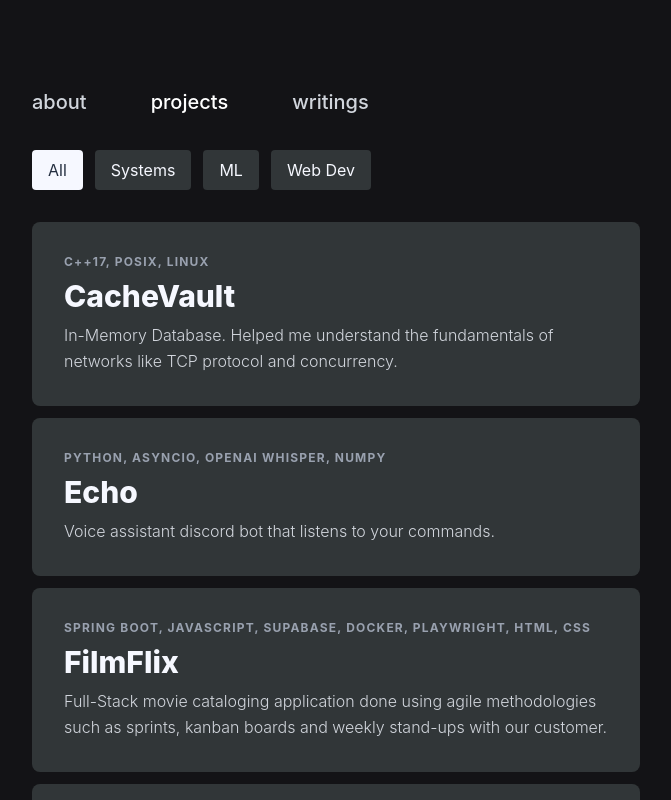
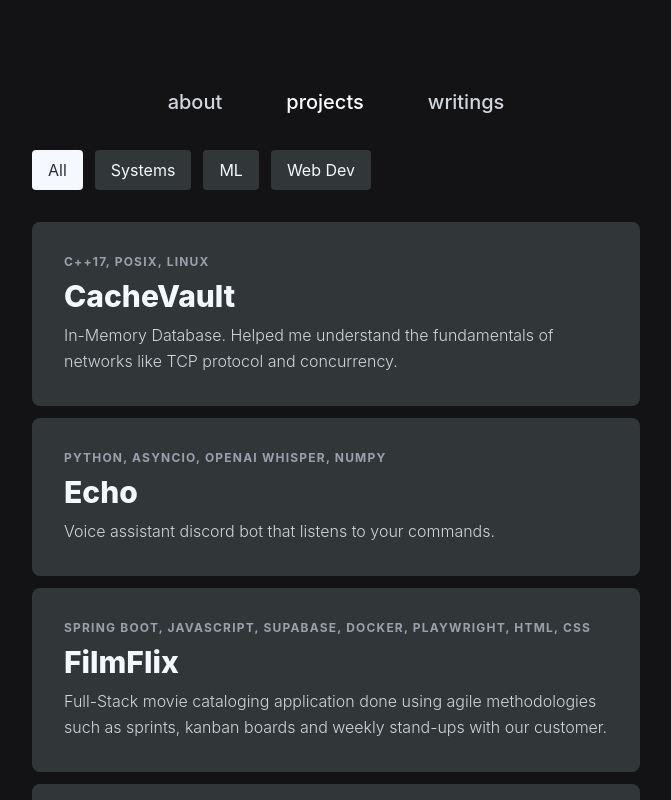
Before and after one commit to brandonviaje/brandonviaje.github.io, a React (Vite) app: page /projects in a window 1280 px wide. Shown: the top 800 px of the page, without its empty margins (304-975 px from the left). Built offline with nearby package versions, Linux system fonts and the light colour scheme.

Commit message:
fix: center navbar

```diff
--- a/src/components/NavBar.jsx
+++ b/src/components/NavBar.jsx
@@ -8,7 +8,7 @@ function NavBar() {
     "block max-w-0 h-[0.1em] bg-white transition-all duration-200 group-hover:max-w-full";
 
   return (
-    <nav className="w-full flex justify-center sm:justify-start gap-6 sm:gap-10 md:gap-16 mt-6">
+    <nav className="w-full flex justify-center gap-6 sm:gap-10 md:gap-16 mt-6">
       <Link
         to="/"
         className={`${linkStyles} ${
```
